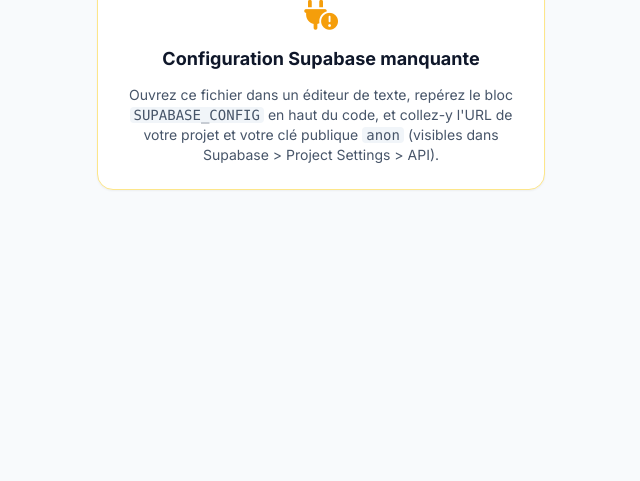
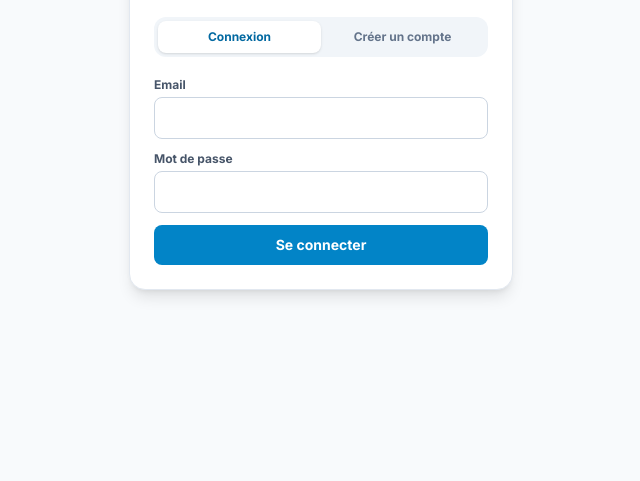
Before and after one commit to Ir-soudo/cantine-data1, a website: page index.html in a window 1280 px wide. Shown: the part 319-800 px from the top of the page, without its empty margins (319-959 px from the left). Drawn offline with nearby package versions, Linux system fonts and the light colour scheme.

Commit message:
Mise à jour URL et anon Key

```diff
--- a/index.html
+++ b/index.html
@@ -30,8 +30,8 @@
     <!-- ============================================================ -->
     <script>
         const SUPABASE_CONFIG = {
-            url: "COLLEZ_ICI_VOTRE_PROJECT_URL",       // Ex: https://xxxxx.supabase.co
-            anonKey: "COLLEZ_ICI_VOTRE_ANON_PUBLIC_KEY"  // Settings > API > anon public
+            url: "https://bvmojrvakqpzsmcqpcgo.supabase.co",       // Ex: https://xxxxx.supabase.co
+            anonKey: "eyJhbGciOiJIUzI1NiIsInR5cCI6IkpXVCJ9.eyJpc3MiOiJzdXBhYmFzZSIsInJlZiI6ImJ2bW9qcnZha3FwenNtY3FwY2dvIiwicm9sZSI6ImFub24iLCJpYXQiOjE3OTAzODY1MDEsImV4cCI6MjEwNTk2MjUwMX0.C7IHOHOCuTf5VsfGKCC933T1-STus5xTvt7WCWz0ro0"  // Settings > API > anon public
         };
     </script>
 
```
